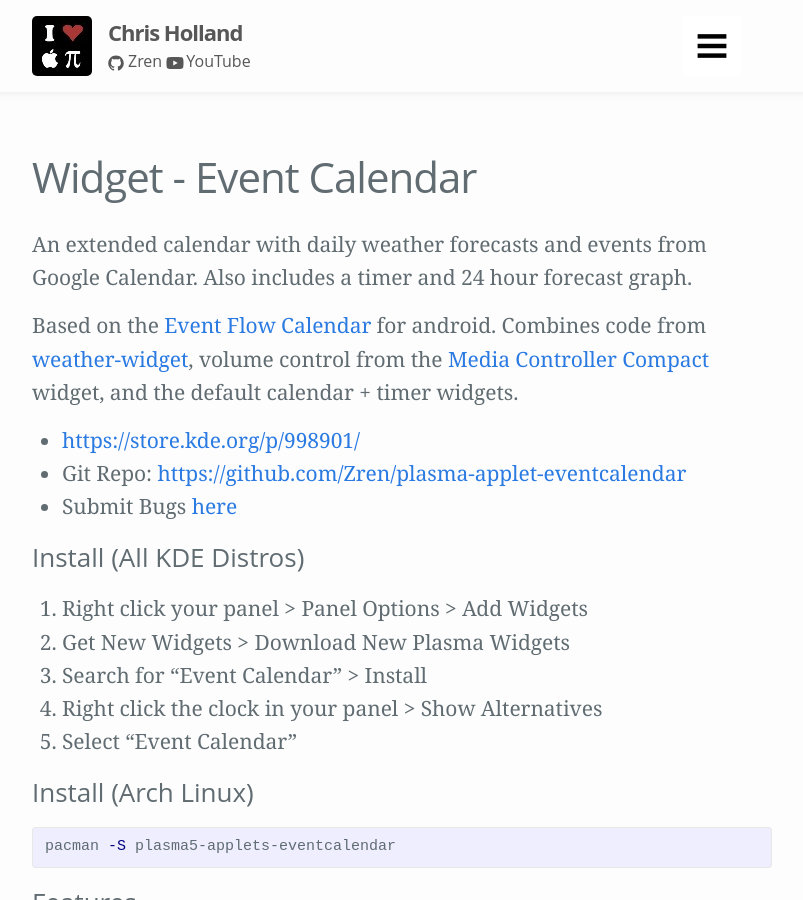
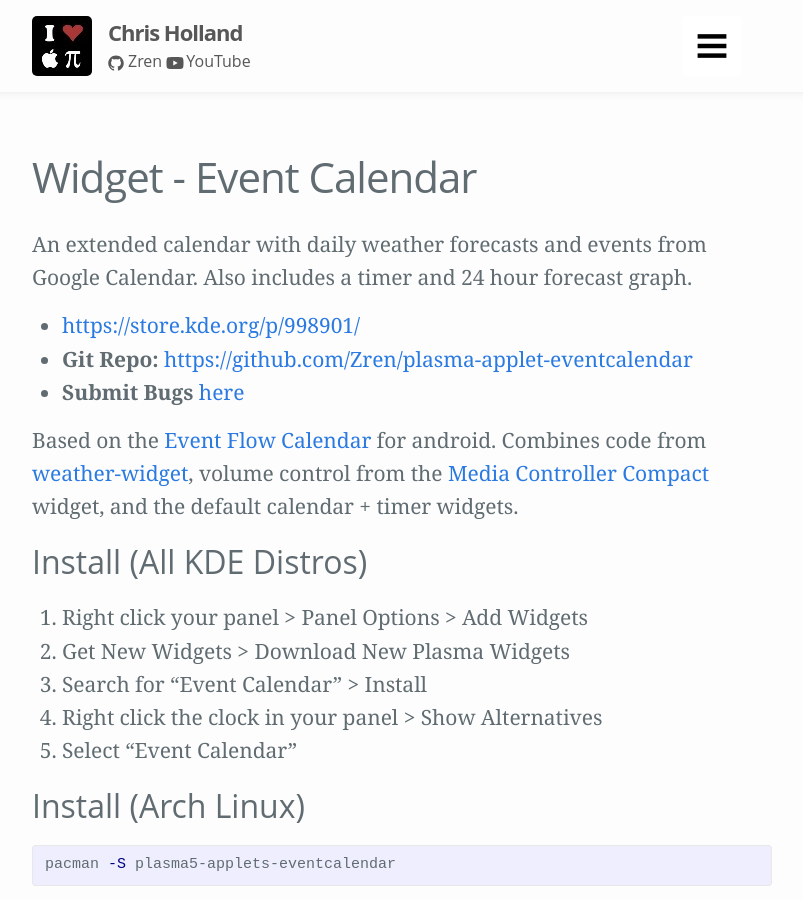
Before and after one commit to Zren/zren.github.io, a Jekyll site: the page built from kde_widget_eventcalendar.md, in a window 1280 px wide and 900 px high. Shown: the whole window, without its empty margins (238-1041 px from the left). Built offline with Jekyll 4.4.1, drawn with Linux system fonts in a browser that asks for light colours.

Commit message:
bold, reorder paragraphs, use h2

```diff
--- a/kde_widget_eventcalendar.md
+++ b/kde_widget_eventcalendar.md
@@ -6,14 +6,14 @@
 
 An extended calendar with daily weather forecasts and events from Google Calendar. Also includes a timer and 24 hour forecast graph.
 
+* <https://store.kde.org/p/998901/>
+* **Git Repo:** <https://github.com/Zren/plasma-applet-eventcalendar>
+* **Submit Bugs** [here](https://github.com/Zren/plasma-applet-eventcalendar/issues>)
+
 Based on the [Event Flow Calendar](https://play.google.com/store/apps/details?id=com.syncedsynapse.eventflowwidget) for android. Combines code from [weather-widget](https://store.kde.org/p/998917/), volume control from the [Media Controller Compact](https://store.kde.org/p/998887/) widget, and the default calendar + timer widgets.
 
-* <https://store.kde.org/p/998901/>
-* Git Repo: <https://github.com/Zren/plasma-applet-eventcalendar>
-* Submit Bugs [here](https://github.com/Zren/plasma-applet-eventcalendar/issues>)
 
-
-### Install (All KDE Distros)
+## Install (All KDE Distros)
 
 1. Right click your panel > Panel Options > Add Widgets
 2. Get New Widgets > Download New Plasma Widgets
@@ -21,13 +21,13 @@
 4. Right click the clock in your panel > Show Alternatives
 5. Select "Event Calendar"
 
-### Install (Arch Linux)
+## Install (Arch Linux)
 
 {% highlight bash %}
 pacman -S plasma5-applets-eventcalendar
 {% endhighlight %}
 
-### Features
+## Features
 
 <style type="text/css">
 .card-grid {
```
